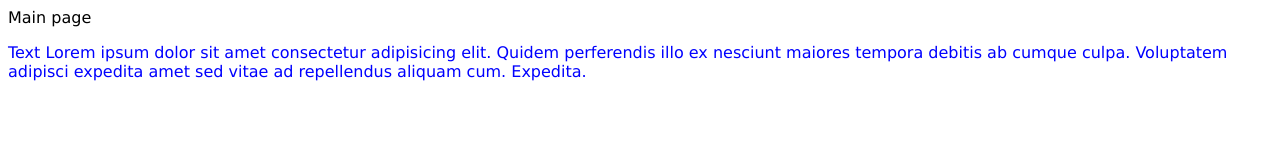
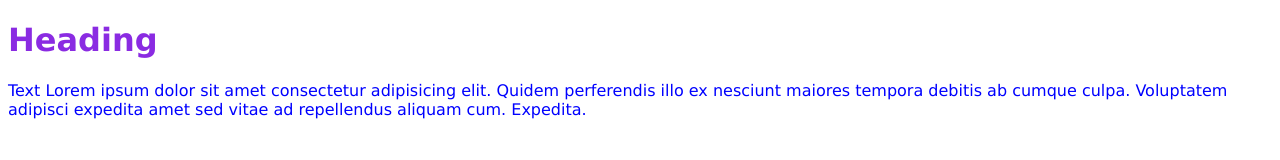
Before and after one commit to KiradesignJS/landingPage, a plain HTML site: page index.html in a window 1280 px wide. Drawn offline with Linux system fonts and the light colour scheme.

Commit message:
html, css

```diff
--- a/index.html
+++ b/index.html
@@ -9,7 +9,7 @@
 <body>
     <container>
         <form>
-            Main page
+            <h1>Heading</h1>
             <p>Text Lorem ipsum dolor sit amet consectetur adipisicing elit. Quidem perferendis illo ex nesciunt maiores tempora
             debitis ab cumque culpa. Voluptatem adipisci expedita amet sed vitae ad repellendus aliquam cum. Expedita.</p>
             <img>
--- a/style.css
+++ b/style.css
@@ -6,3 +6,8 @@ p {
     color: blue;
     font-weight: 400;
 }
+
+h1 {
+    color: blueviolet;
+    font: 800;
+}
```
